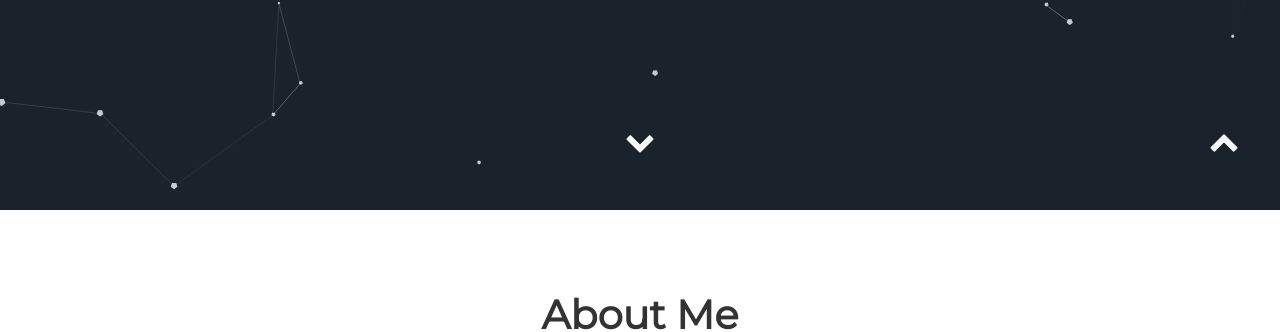
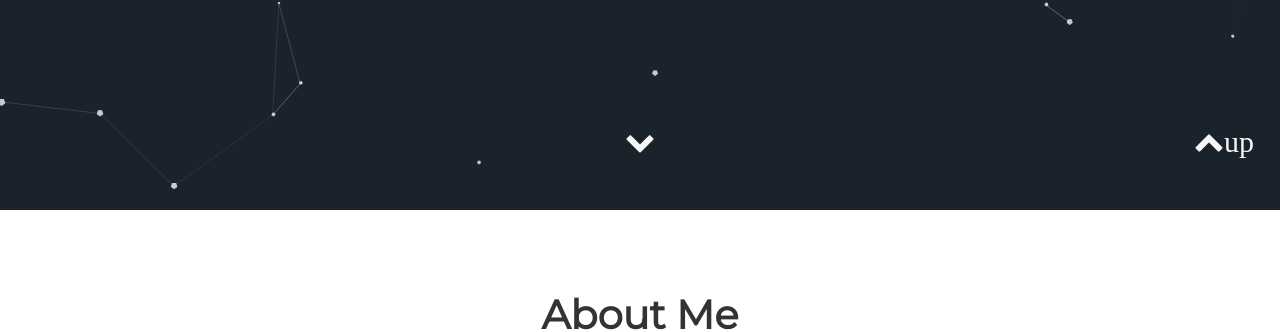
Before and after one commit to DulajChathuranga/dulajchathuranga.github.io, a Jekyll site: the page built from index.html, in a window 1280 px wide. Shown: the part 690-1022 px from the top of the page. Built offline with Jekyll 4.4.1, drawn with Linux system fonts in a browser that asks for light colours.

Commit message:
Update projects.html

```diff
--- a/_includes/projects.html
+++ b/_includes/projects.html
@@ -12,5 +12,5 @@
 
 <div class="user-projects">
   <a class="project-link" href="#">Read Blog</a>
-  <a class="down" href="#header" data-scroll><i class="icon fa fa-chevron-up"></i></a>
+  <a class="down" href="#header" data-scroll><i class="icon fa fa-chevron-up">up</i></a>
 </div>
```
